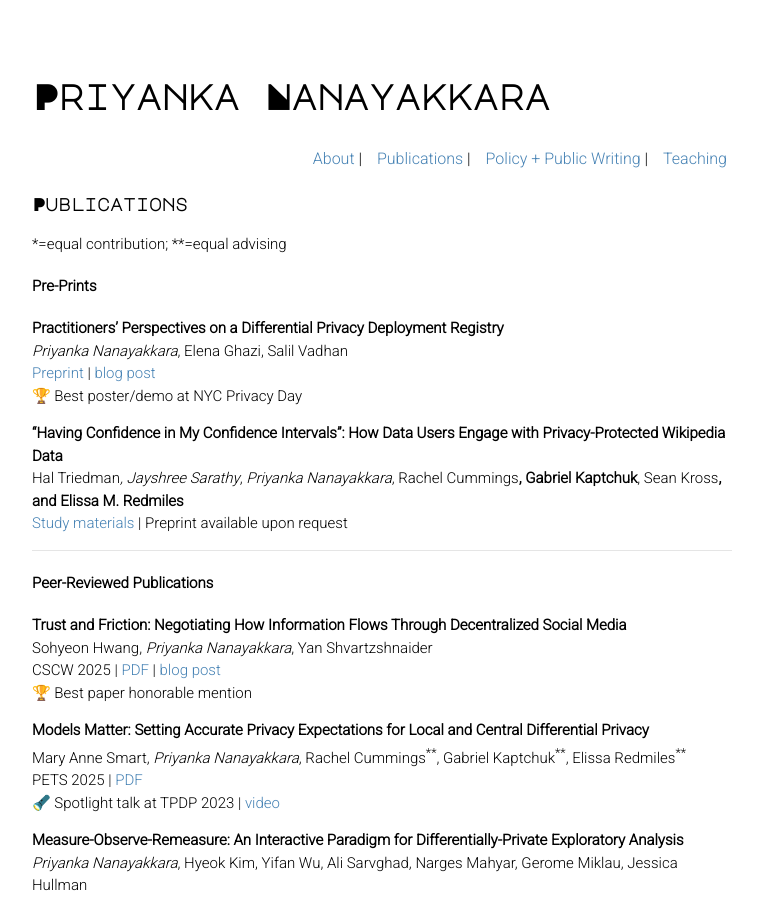
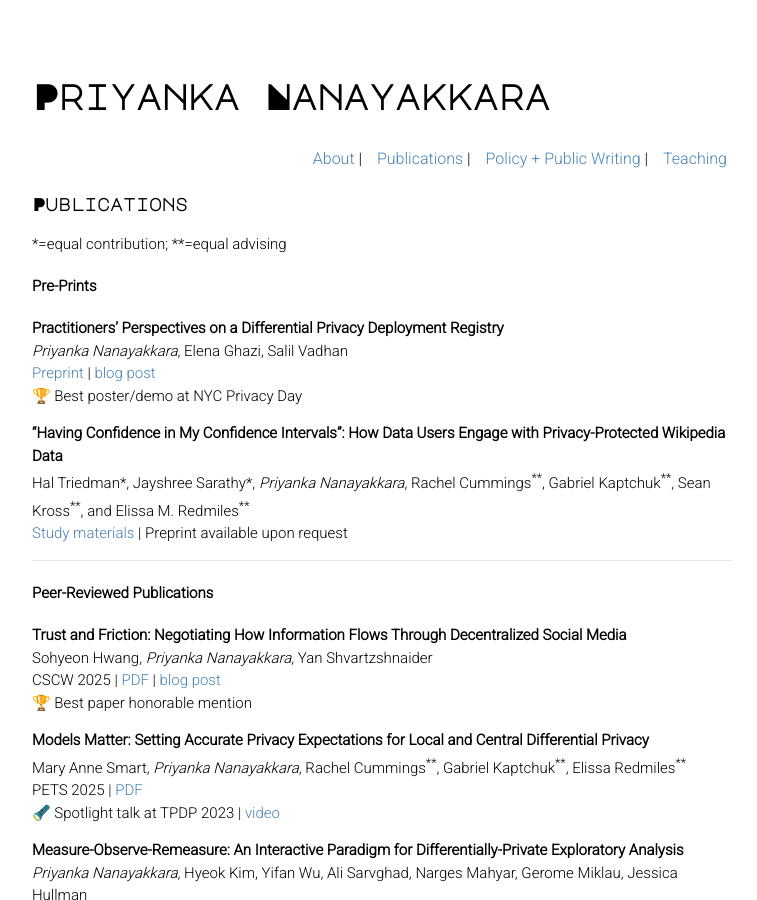
Before and after one commit to priyakalot/priyakalot.github.io, a Jekyll site: the page built from publications.md, in a window 1280 px wide and 900 px high. Shown: the whole window, without its empty margins (258-1015 px from the left). Built offline with Jekyll 4.4.1, drawn with Linux system fonts in a browser that asks for light colours; nearby versions of some CDN libraries; our own code applies the rules of GitHub Pages for plain Markdown files.

```diff
--- a/publications.md
+++ b/publications.md
@@ -11,7 +11,7 @@ _Priyanka Nanayakkara_, Elena Ghazi, Salil Vadhan\
 🏆 Best poster/demo at NYC Privacy Day
 
 **“Having Confidence in My Confidence Intervals”: How Data Users Engage with Privacy-Protected Wikipedia Data**\
-Hal Triedman*, Jayshree Sarathy*, _Priyanka Nanayakkara_, Rachel Cummings**, Gabriel Kaptchuk**, Sean Kross**, and Elissa M. Redmiles**\
+Hal Triedman\*, Jayshree Sarathy\*, _Priyanka Nanayakkara_, Rachel Cummings<sup>\*\*</sup>, Gabriel Kaptchuk<sup>\*\*</sup>, Sean Kross<sup>\*\*</sup>, and Elissa M. Redmiles<sup>\*\*</sup>\
 [Study materials](https://jayshreesarathy.net/wikipedia-study.html) | Preprint available upon request
 
 <hr>
```
